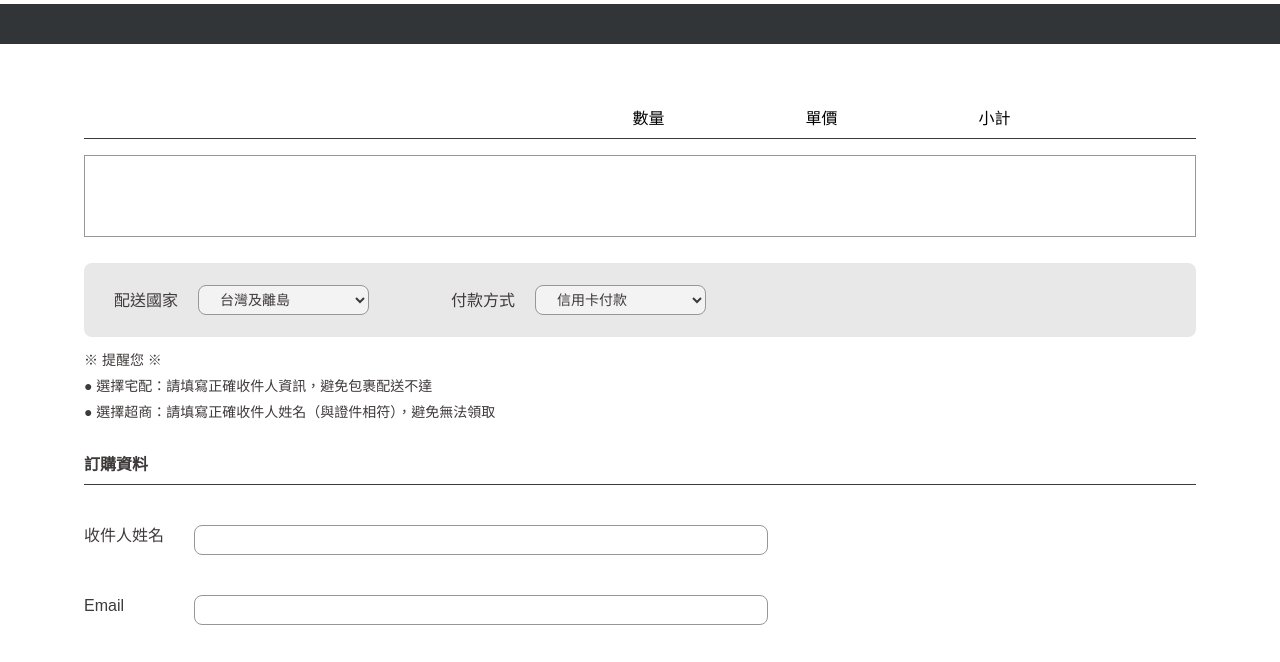
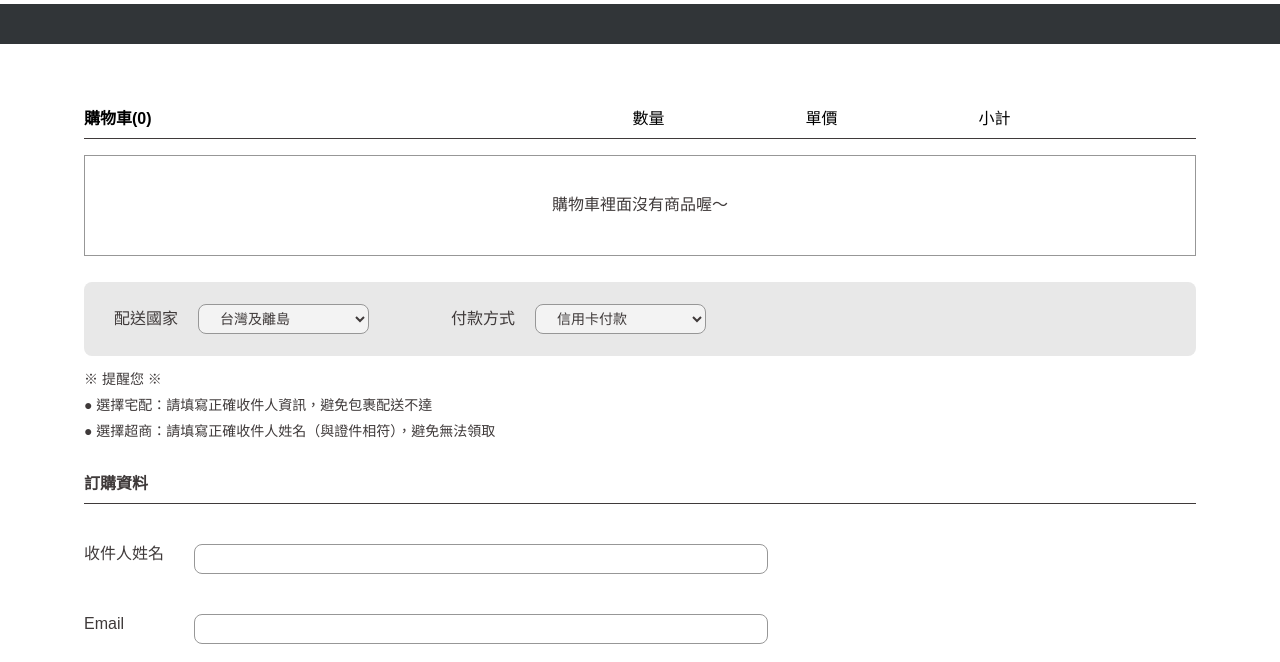
Before and after one commit to SimoneCheng/STYLiSH, a plain HTML site: page cart.html in a window 1280 px wide. Shown: the part 96-758 px from the top of the page. Drawn offline with Linux system fonts and the light colour scheme; a script that the page names is missing.

Commit message:
fix bug: set [type=module cart.js] in cart.html

```diff
--- a/cart.html
+++ b/cart.html
@@ -223,5 +223,5 @@
 
   <script src="https://js.tappaysdk.com/tpdirect/v5.7.0"></script>
   <script type="module" src="./js/checkout.js"></script>
-  <script src="./js/cart.js"></script>
+  <script type="module" src="./js/cart.js"></script>
 </html>
```
